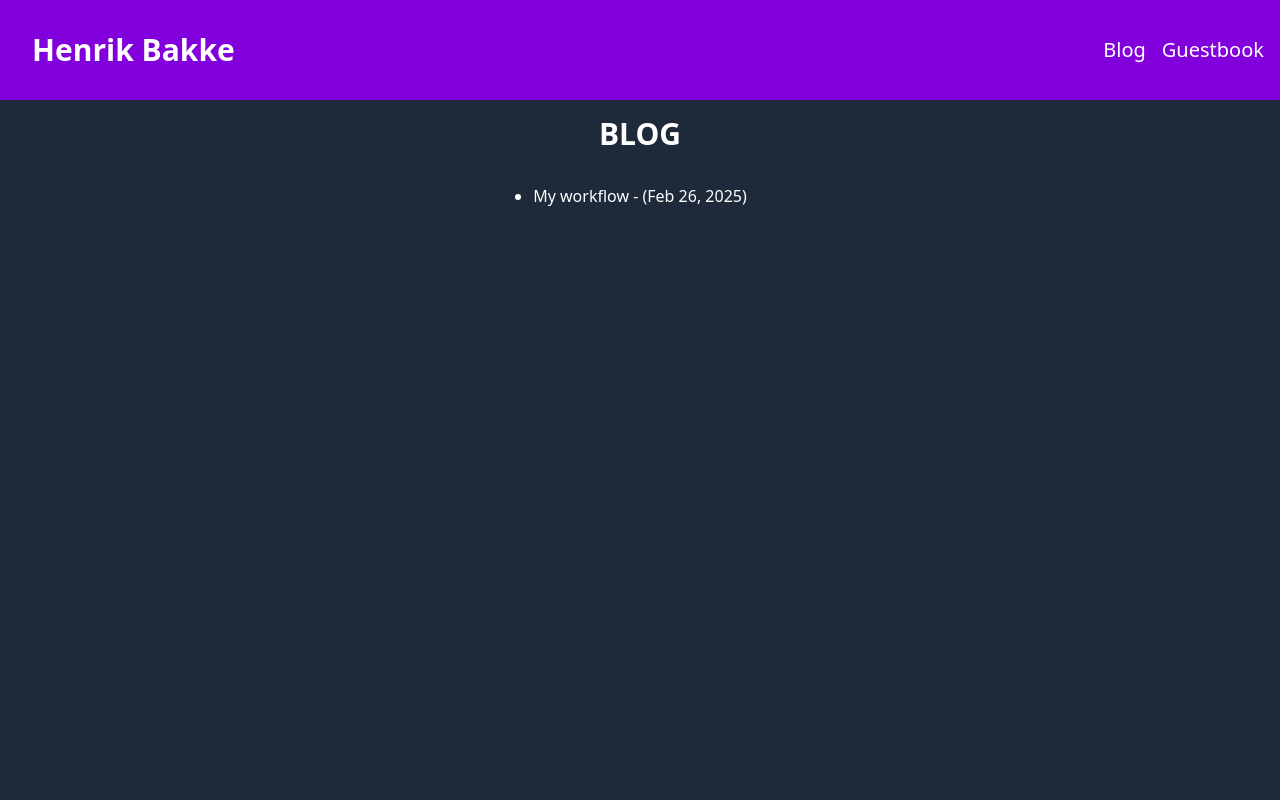
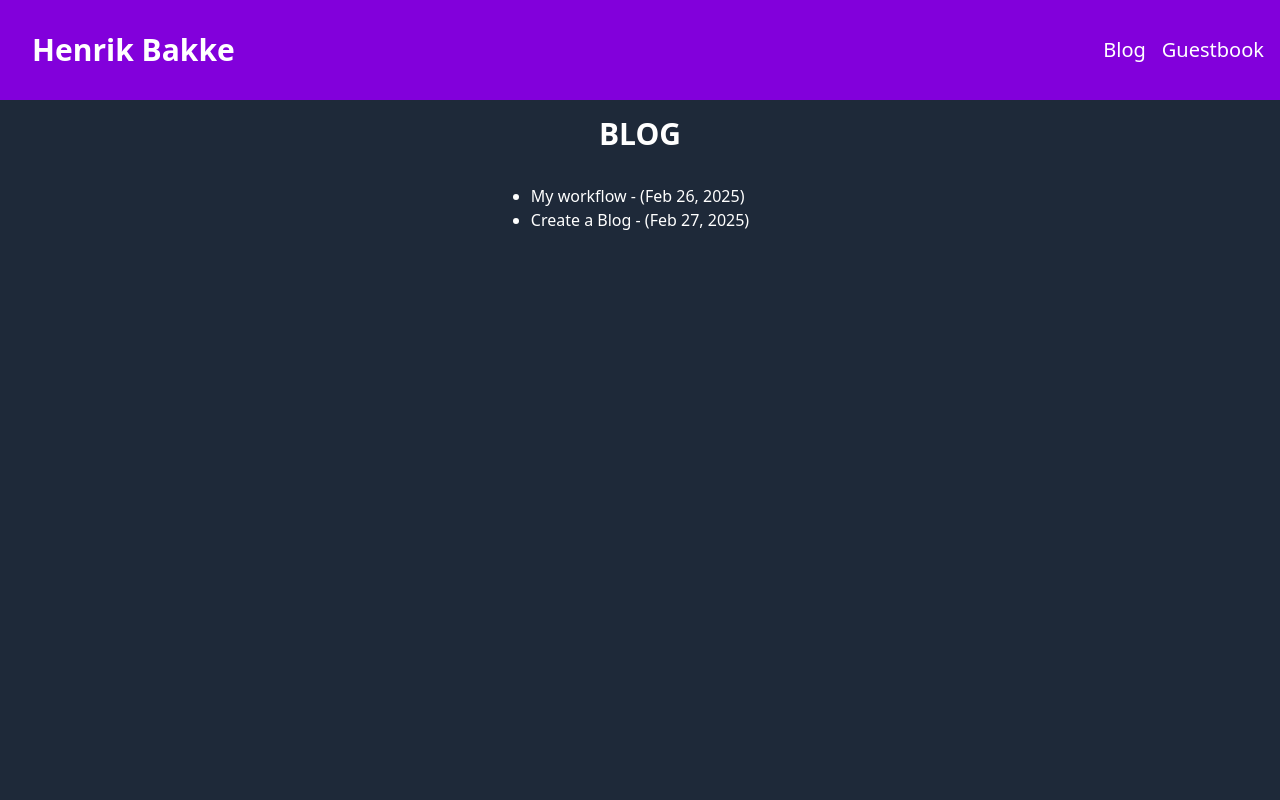
Before and after one commit to Bakek-lang/portfolio-2, a React (Vite) app: page /blog in a window 1280 px wide. Shown: the top 800 px of the page. Built offline with nearby package versions, Linux system fonts and the light colour scheme; no server answers.

Commit message:
terminal add and typos

```diff
--- a/src/components/CodeBlock.jsx
+++ b/src/components/CodeBlock.jsx
@@ -1,10 +1,15 @@
 import { Prism as SyntaxHighlighter } from "react-syntax-highlighter";
-import { tomorrow } from "react-syntax-highlighter/dist/esm/styles/prism";
+import {
+  tomorrow,
+  vscDarkPlus,
+} from "react-syntax-highlighter/dist/esm/styles/prism";
 
 export default function CodeBlock({ className, children, ...props }) {
   const language = className ? className.replace(/^(lang|language)-/, "") : "";
+
+  const style = language === "terminal" ? vscDarkPlus : tomorrow;
   return (
-    <SyntaxHighlighter language={language} style={tomorrow} {...props}>
+    <SyntaxHighlighter language={language} style={style} {...props}>
       {children}
     </SyntaxHighlighter>
   );
--- a/src/js/blogPosts.js
+++ b/src/js/blogPosts.js
@@ -1,6 +1,7 @@
 /* import htmlVim from "../markdown/html_vim.md?raw";
 import vscodeVim from "../markdown/vscode_vim.md?raw"; */
 import myWorkflow from "../markdown/my_workflow.md?raw";
+import createBlog from "../markdown/this_blog.md?raw";
 
 const blogPosts = [
   {
@@ -8,6 +9,12 @@ const blogPosts = [
     title: "My workflow",
     content: myWorkflow,
     created: "Feb 26, 2025",
+  },
+  {
+    id: "this-blog",
+    title: "Create a Blog",
+    content: createBlog,
+    created: "Feb 27, 2025",
   },
   /*   {
     id: "html-vim",
--- a/src/markdown/my_workflow.md
+++ b/src/markdown/my_workflow.md
@@ -22,7 +22,7 @@ When I need to find a file, I simply press Cmd + P (or Ctrl + P on Windows) to o
 
 ## VSCode Vim for efficient keyboard navigation
 
-Another game-changer in my workflow is the **Vim extension** (by vscodevim). This extension lets me navigate and edit files using only the keyboard, eliminating the need for a mouse. The familiar Vim keybindings make moving around the file and performing edits incredibly fast—and it’s fun too! If you’re curious about how it works, I am going to write a separate post detailing its benefits and setup. It’s a fantastic way to boost productivity once you get used to it.
+Another game-changer in my workflow is the **Vim extension** (by vscodevim). This extension lets me navigate and edit files using only the keyboard, eliminating the need for a mouse. The Vim keybindings make moving around the file and performing edits incredibly fast—and it’s fun too! If you’re curious about how it works, I am going to write a separate post detailing its benefits and setup. It’s a fantastic way to boost productivity once you get used to it.
 
 ![VSCode Vim Plugin](/assets/vscode-vim.png)
 
```
Also changed, not shown: src/markdown/this_blog.md (added, +9 -0 lines).
